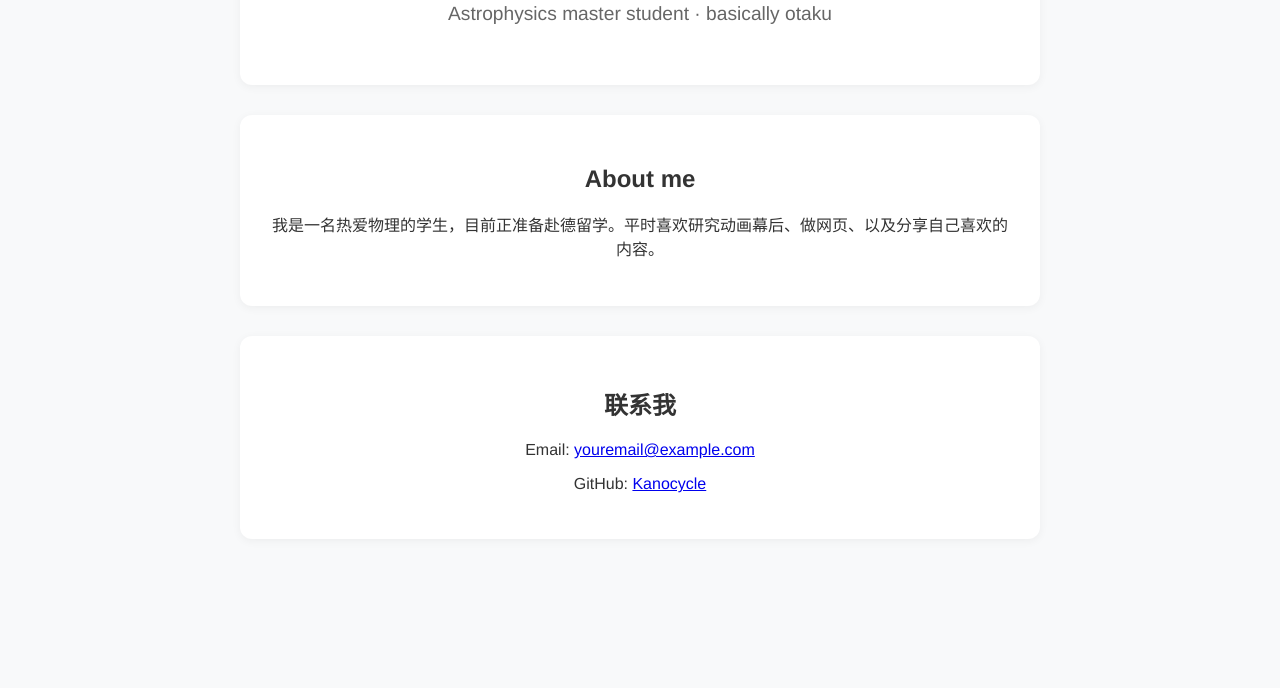
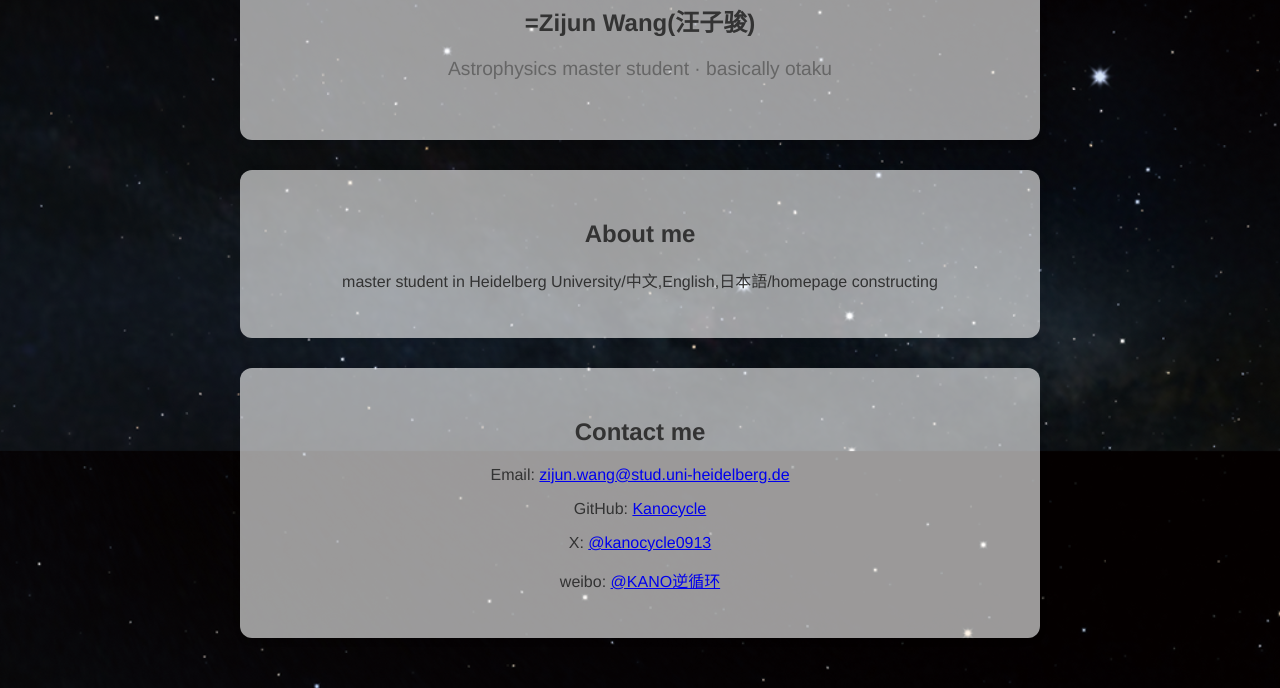
Before and after one commit to Kanocycle/kanocycle.github.io, a plain HTML site: page index.html in a window 1280 px wide. Shown: the part 349-1037 px from the top of the page. Before the commit the page ends 938 px from the top, so only its background shows below. Drawn offline with Linux system fonts and the light colour scheme.

Commit message:
update0.0.2

```diff
--- a/index.html
+++ b/index.html
@@ -13,6 +13,11 @@
       background-color: #f8f9fa;
       color: #333;
       text-align: center;
+      background-image: url('assets/bg.png');
+    background-size: cover;       /* 让背景图片铺满全屏 */
+    background-position: center;  /* 图片居中 */
+    background-repeat: no-repeat; /* 不重复 */
+    background-attachment: fixed; /* 滚动时背景固定 */
     }
 
     .avatar {
@@ -36,7 +41,7 @@
     }
 
     .section {
-      background: #fff;
+      background-color: rgba(255, 255, 255, 0.6);
       padding: 30px;
       border-radius: 12px;
       box-shadow: 0 2px 10px rgba(0,0,0,0.05);
@@ -53,18 +58,21 @@
   <div class="section">
     <img src="assets/profile.jpg" alt="我的头像" class="avatar">
     <h1>Kanocycle</h1>
+    <h2>=Zijun Wang(汪子骏)</h2>
     <p class="subtitle">Astrophysics master student · basically otaku </p>
   </div>
 
   <div class="section">
     <h2>About me</h2>
-    <p>我是一名热爱物理的学生，目前正准备赴德留学。平时喜欢研究动画幕后、做网页、以及分享自己喜欢的内容。</p>
+    <p>master student in Heidelberg University/中文,English,日本語/homepage constructing </p>
   </div>
 
   <div class="section">
-    <h2>联系我</h2>
-    <p>Email: <a href="mailto:youremail@example.com">youremail@example.com</a></p>
+    <h2>Contact me</h2>
+    <p>Email: <a href="mailto:zijun.wang@stud.uni-heidelberg.de">zijun.wang@stud.uni-heidelberg.de</a></p>
     <p>GitHub: <a href="https://github.com/Kanocycle" target="_blank">Kanocycle</a></p>
+    <p>X: <a href="https://x.com/kanocycle0913" target="_blank">@kanocycle0913</a></p>
+    <p>weibo: <a href="https://weibo.com/u/5027005072" target="_blank">@KANO逆循环</a></p>
   </div>
 
 </body>
```
Also changed, not shown: blogs/index.html (+5 -0 lines), assets/bg.png (added).
